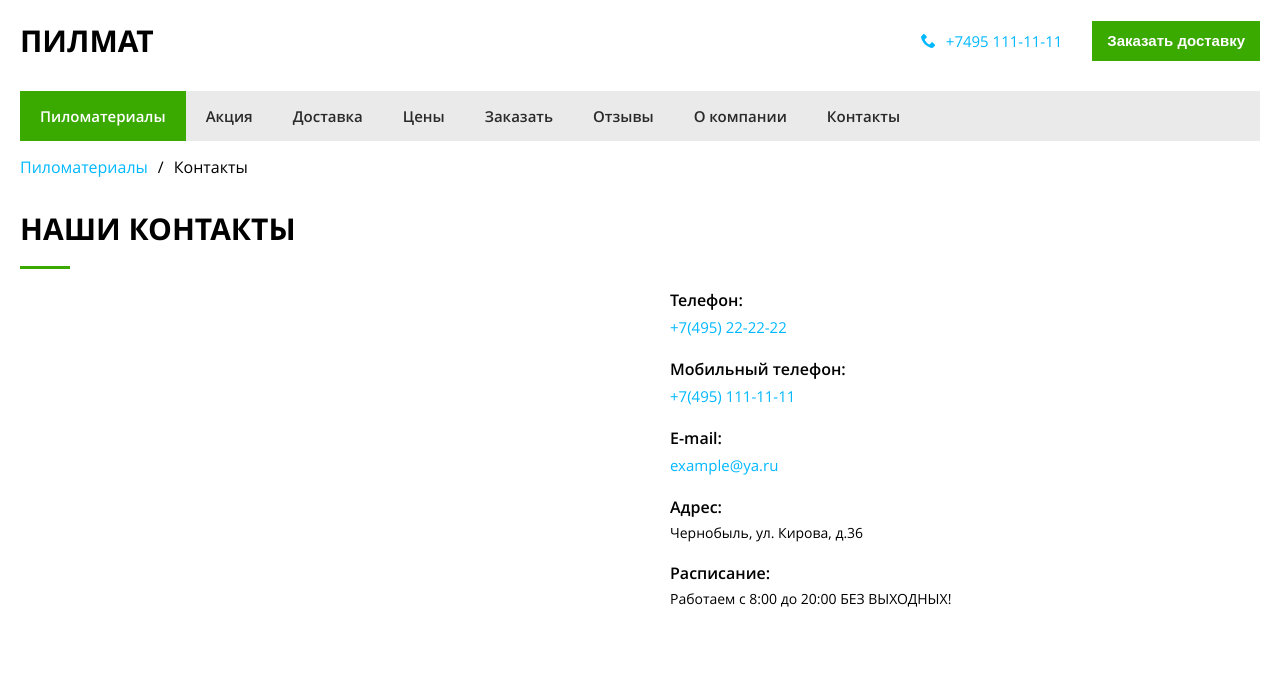
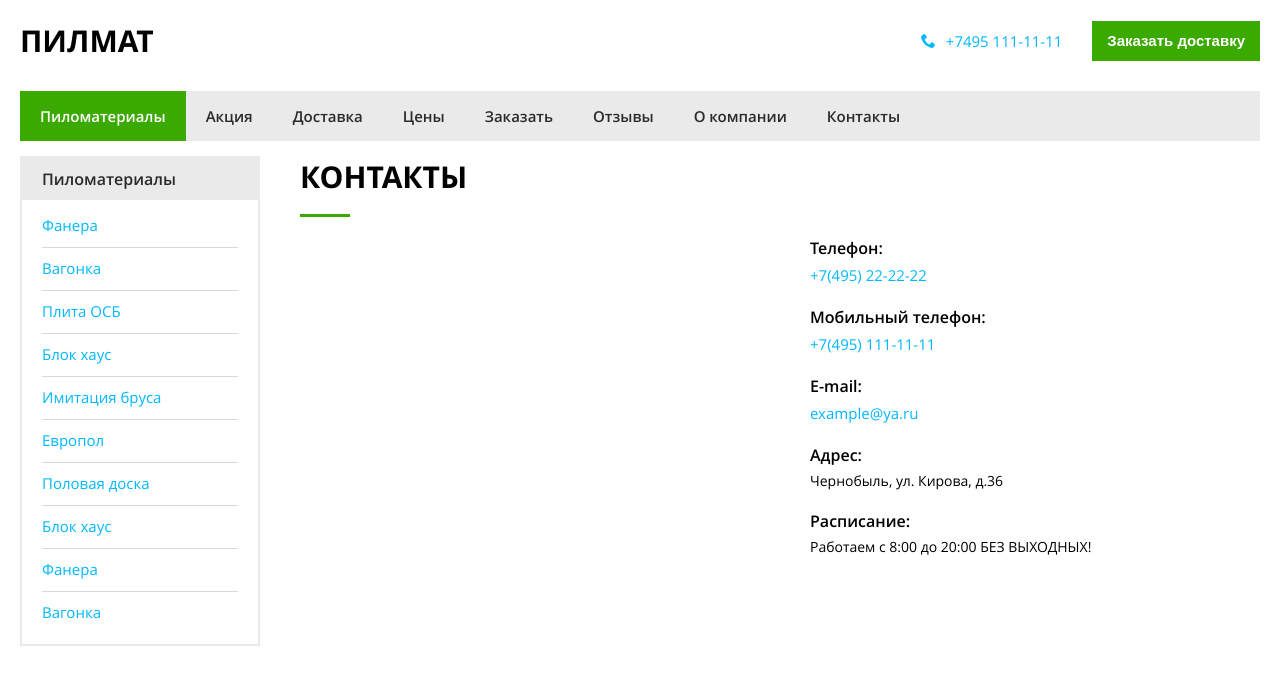
Before and after one commit to Tigronix/wood, a plain HTML site: page app/contact.html in a window 1280 px wide. Drawn offline with nearby package versions, Linux system fonts and the light colour scheme; files that its build step writes are made by us from their sources.

Commit message:
contacts fixes

```diff
--- a/app/contact.html
+++ b/app/contact.html
@@ -44,14 +44,28 @@
 			</div>
 		</header>
 		<main class="page-main">
-			<div class="wrapper">
-				<ul class="breadcrumbs">
-					<li class="breadcrumbs__li"><a href="#" class="breadcrumbs__link">Пиломатериалы</a></li>
-					<li class="breadcrumbs__li"><a href="#" class="breadcrumbs__link">Контакты</a></li>
+			<div class="wrapper page-main__wrapper">
+				<aside class="page-main__aside aside js-accordion-mobile">
+					<div class="aside__item js-accordion-mobile-item">
+						<div class="aside__header js-accordion-mobile-header">Пиломатериалы
+						<svg class="aside__item-close icon icon-cross"><use xlink:href="#icon-cross"></use></svg></div>
+						<ul class="aside__list js-accordion-mobile-content">
+							<li class="aside__li"><a href="#" class="aside__link">Фанера</a></li>
+							<li class="aside__li"><a href="#" class="aside__link">Вагонка</a></li>
+							<li class="aside__li"><a href="#" class="aside__link">Плита ОСБ</a></li>
+							<li class="aside__li"><a href="#" class="aside__link">Блок хаус</a></li>
+							<li class="aside__li"><a href="#" class="aside__link">Имитация бруса</a></li>
+							<li class="aside__li"><a href="#" class="aside__link">Европол</a></li>
+							<li class="aside__li"><a href="#" class="aside__link">Половая доска</a></li>
+							<li class="aside__li"><a href="#" class="aside__link">Блок хаус</a></li>
+							<li class="aside__li"><a href="#" class="aside__link">Фанера</a></li>
+							<li class="aside__li"><a href="#" class="aside__link">Вагонка</a></li>
 						</ul>
-				<h1>Наши Контакты</h1>
 					</div>
-			<section class="contacts contacts--white">
+				</aside>
+				<div class="page-main__content">
+					<h1>Контакты</h1>
+					<section class="contacts contacts--page-contact">
 						<div class="contacts__wrapper wrapper">
 							<div class="contacts__map"><div class="js-map" id="map1" data-lat="60.122282" data-lon="30.499349"
 												 data-addr="п.Кузьмолово ул Победы 10"></div></div>
@@ -79,6 +93,7 @@
 							</div>
 						</div>
 					</section>
+			</div>
 		</main>
 	</div>
 
--- a/app/js/common.js
+++ b/app/js/common.js
@@ -165,6 +165,7 @@ WD.ymaps = function(){
 
 		    myMap.geoObjects
 		        .add(myPlacemarkWithContent);
+         myMap.behaviors.disable('scrollZoom');
 		});
 	});
 };
--- a/app/sass/_breadcrumbs.scss
+++ /dev/null
@@ -1,33 +0,0 @@
-.breadcrumbs {
-  margin-bottom: 30px;
-  font-size: 0;
-
-  &__li {
-    display: inline-block;
-
-    &:after {
-      display: inline-block;
-      content: '/';
-      margin: 0 10px;
-      font-size: 16px;
-    }
-
-    &:last-child {
-      &:after {
-        display: none;
-      }
-
-      .breadcrumbs {
-        &__link {
-          color: #000;
-          pointer-events: none;
-        }
-      }
-    }
-  }
-
-  &__link {
-    font-size: 16px;
-    color: $blue;
-  }
-}
--- a/app/sass/_contacts.scss
+++ b/app/sass/_contacts.scss
@@ -2,10 +2,34 @@
   background: $grey;
   padding: 40px 0;
 
-  &--white {
+  &--page-contact {
     background: #fff;
     padding: 0;
     margin-bottom: 30px;
+
+    .contacts {
+      &__wrapper {
+        padding: 0;
+
+        @include less1100{
+          flex-direction: column;
+        };
+      }
+
+      &__map {
+        @include less1100{
+          width: 100%;
+          order: 1;
+        };
+      }
+
+      &__content {
+        @include less1100{
+          width: 100%;
+          margin: 0 0 30px 0;
+        };
+      }
+    }
   }
 
   &__wrapper {
--- a/app/sass/_mixins.scss
+++ b/app/sass/_mixins.scss
@@ -18,6 +18,12 @@
   }
 };
 
+@mixin less1100 {
+  @media (max-width:1100px) {
+    @content
+  }
+}
+
 // pseudoclass
 
 @mixin pseudo {
--- a/app/sass/_nav.scss
+++ b/app/sass/_nav.scss
@@ -49,7 +49,7 @@
     transition: background .3s;
     text-align: center;
 
-    @media screen and (max-width: 1100px){
+    @include less1100{
       padding: 0 10px;
       white-space: nowrap;
       font-size: 13px;
--- a/app/sass/main.scss
+++ b/app/sass/main.scss
@@ -13,4 +13,3 @@
 @import "catalog";
 @import "about";
 @import "contacts";
-@import "breadcrumbs";
```
Lines whose indentation alone changed are shown as unchanged.
